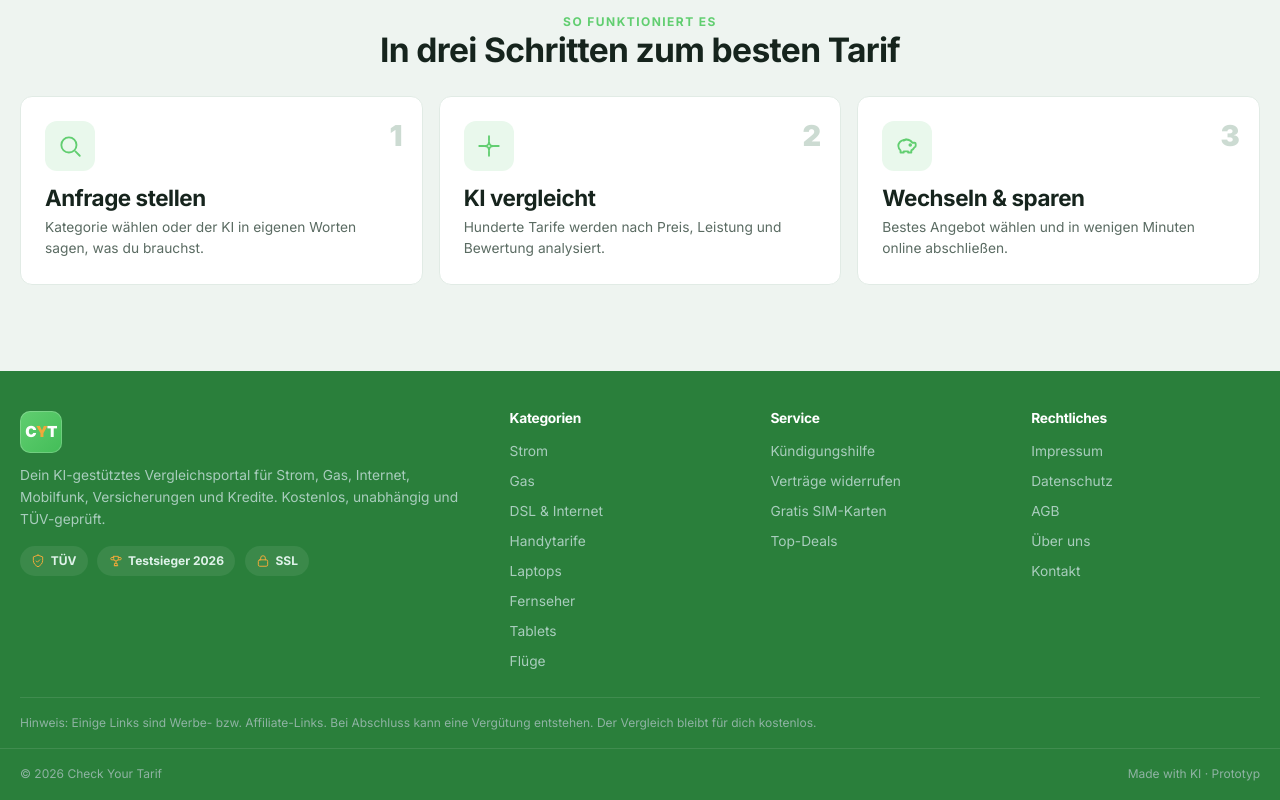
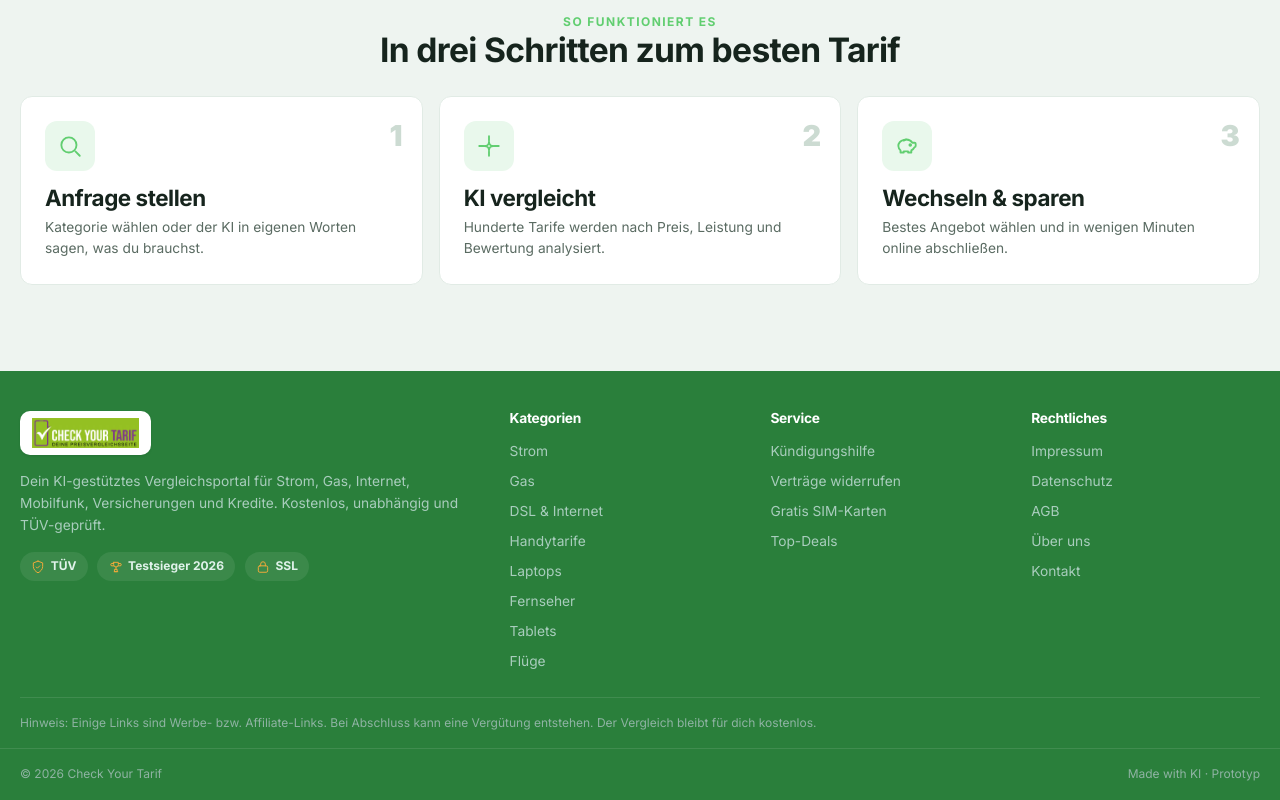
Before and after one commit to mintfolder-ai/checkyourtarif-demo, a React (Vite) app: page / in a window 1280 px wide. Shown: the part 2666-3466 px from the top of the page. Built offline with nearby package versions, Linux system fonts and the light colour scheme.

Commit message:
fix: replace footer CYT mark with real logo on white chip

```diff
--- a/src/components/portal/Footer.tsx
+++ b/src/components/portal/Footer.tsx
@@ -1,5 +1,6 @@
 import { TILES } from '../../data/categories'
 import { Icon } from '../ui/Icon'
+import logoUrl from '../../assets/logo.avif'
 
 const BASE = 'https://checkyourtarif.de'
 
@@ -23,7 +24,7 @@ export function Footer() {
     <footer className="ftr">
       <div className="shell ftr__grid">
         <div className="ftr__brand">
-          <span className="hdr__mark" aria-hidden="true">C<span>Y</span>T</span>
+          <span className="ftr__logo"><img src={logoUrl} alt="Check Your Tarif" width="160" height="45" /></span>
           <p>
             Dein KI-gestütztes Vergleichsportal für Strom, Gas, Internet,
             Mobilfunk, Versicherungen und Kredite. Kostenlos, unabhängig und
--- a/src/styles/components.css
+++ b/src/styles/components.css
@@ -498,3 +498,7 @@
 .login__back a:hover { color: var(--blue); }
 .login__done { display: flex; gap: .5rem; align-items: flex-start; background: var(--green-soft); color: #1a6b3a; border: 1px solid #bfe2c9; border-radius: var(--radius); padding: .9rem 1rem; font-size: var(--text-sm); font-weight: 600; margin-bottom: .4rem; }
 .login__done svg { width: 18px; height: 18px; flex-shrink: 0; color: var(--green); }
+
+/* Footer logo on a white chip (visible on the green footer) */
+.ftr__logo { display: inline-block; background: #fff; border-radius: 10px; padding: 7px 12px; margin-bottom: .5rem; box-shadow: var(--shadow-sm); }
+.ftr__logo img { height: 30px; width: auto; display: block; }
```
